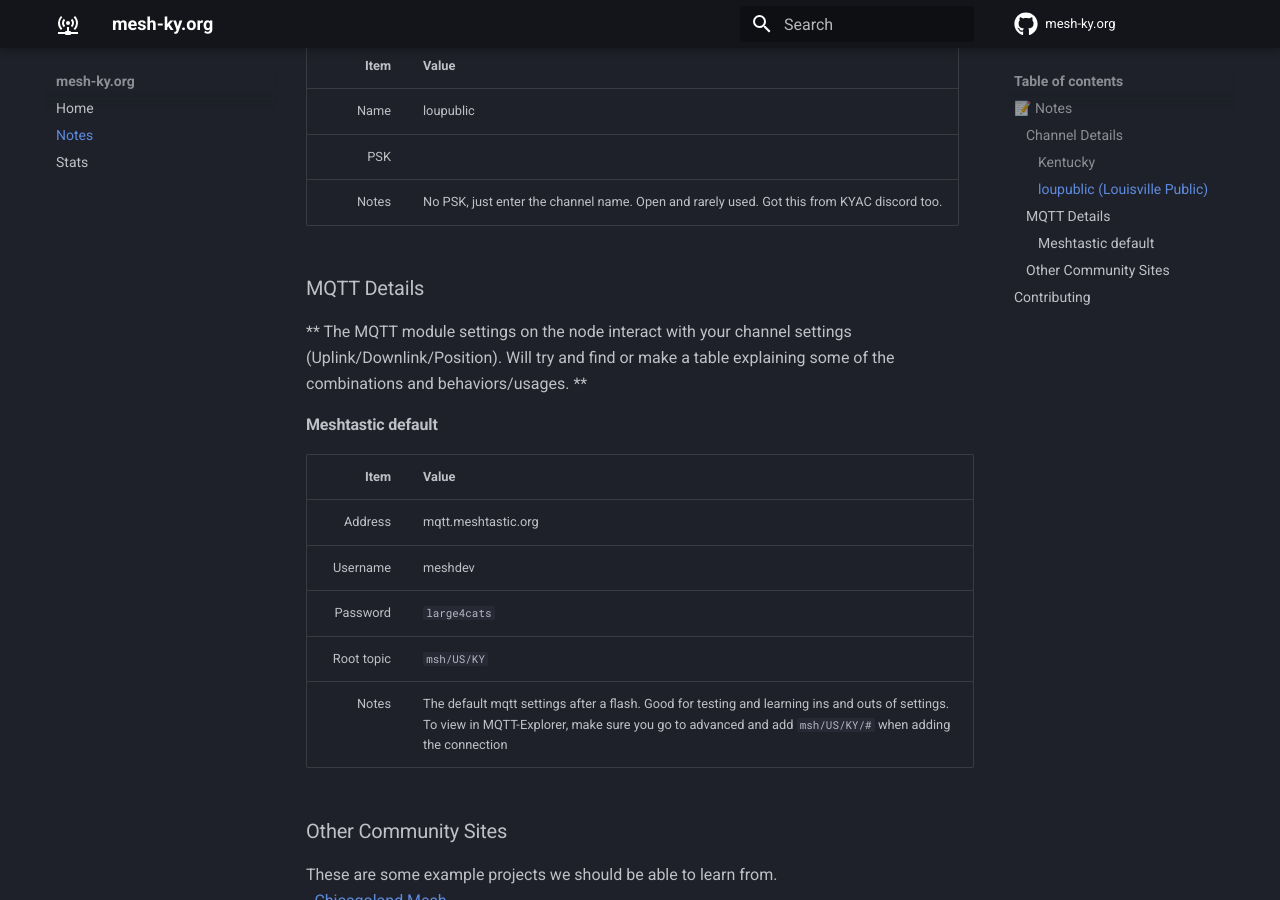
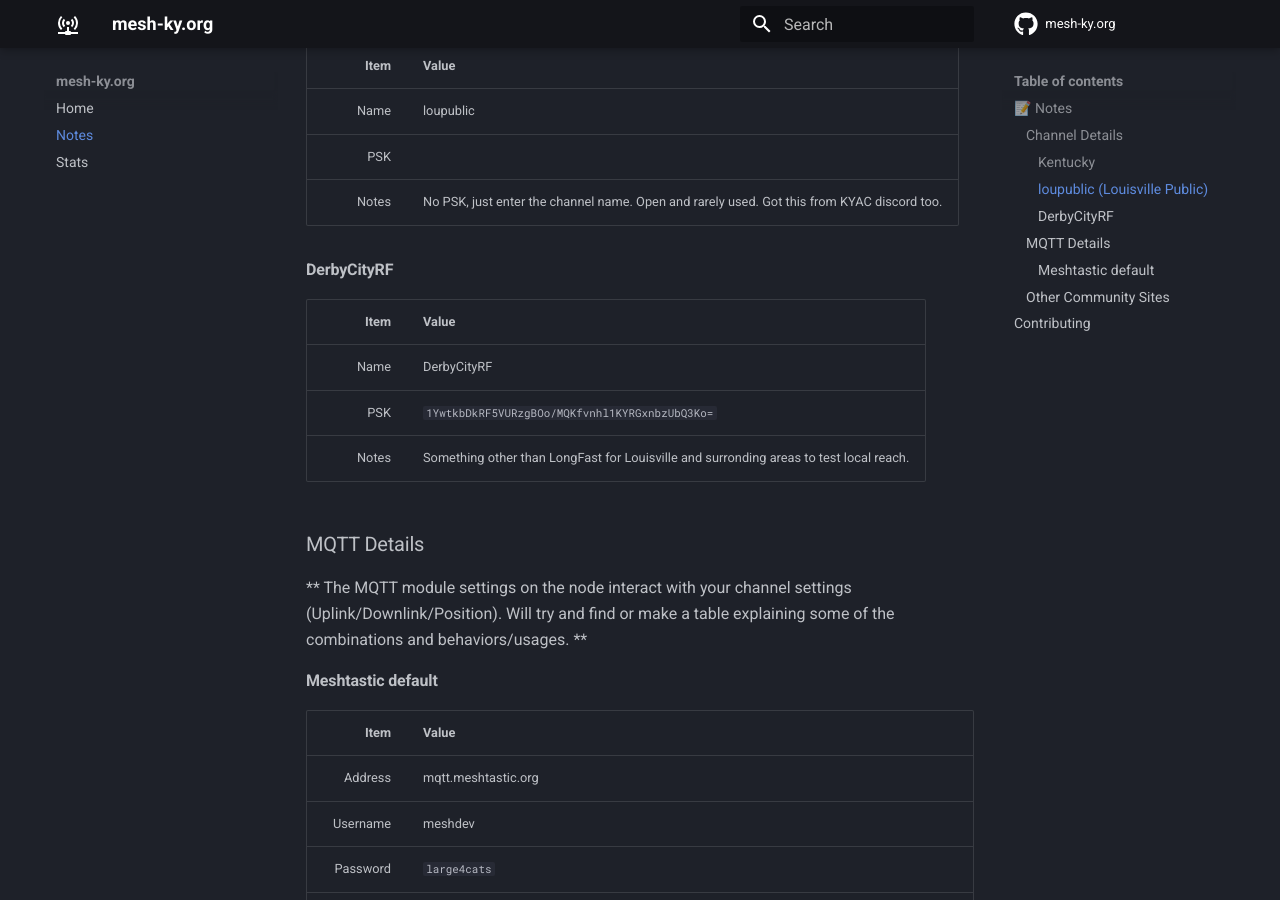
Before and after one commit to mesh-ky/mesh-ky.org, an MkDocs documentation site: the page built from docs/notes.md, in a window 1280 px wide and 900 px high, scrolled down 573 px. Built offline with MkDocs 1.6.1 and Material for MkDocs 9.7.7, drawn with Linux system fonts in a browser that asks for light colours; comment, search, counter and statistics services are not loaded.

Commit message:
Update notes.md

```diff
--- a/docs/notes.md
+++ b/docs/notes.md
@@ -3,19 +3,25 @@ This section is for statewide notes or community specifics people feel like shar
 
 ### Channel Details
 #### Kentucky
-| Item | Value                                                   |
+| Item  | Value                                                  |
 |------:|:-------------------------------------------------------|
 | Name  | Kentucky                                               |
 | PSK   | `kS+aQ3cG3OtKsNy/YDb51g==`                             |
 | Notes | First saw on the KY Alternative Communication discord. |
 
 #### loupublic (Louisville Public)
-| Item | Value                                                        |
+| Item  | Value                                                       |
 |------:|:------------------------------------------------------------|
 | Name  | loupublic                                                   |
 | PSK   |                                                             |
 | Notes | No PSK, just enter the channel name. Open and rarely used. Got this from KYAC discord too. |
 
+#### DerbyCityRF
+| Item  | Value                                                     |
+|------:|:----------------------------------------------------------|
+| Name  | DerbyCityRF                                               |
+| PSK   | `1YwtkbDkRF5VURzgBOo/MQKfvnhl1KYRGxnbzUbQ3Ko=`            |
+| Notes | Something other than LongFast for Louisville and surronding areas to test local reach. |
 
 ### MQTT Details
 ** The MQTT module settings on the node interact with your channel settings (Uplink/Downlink/Position). Will try and find or make a table explaining some of the combinations and behaviors/usages. **
```
